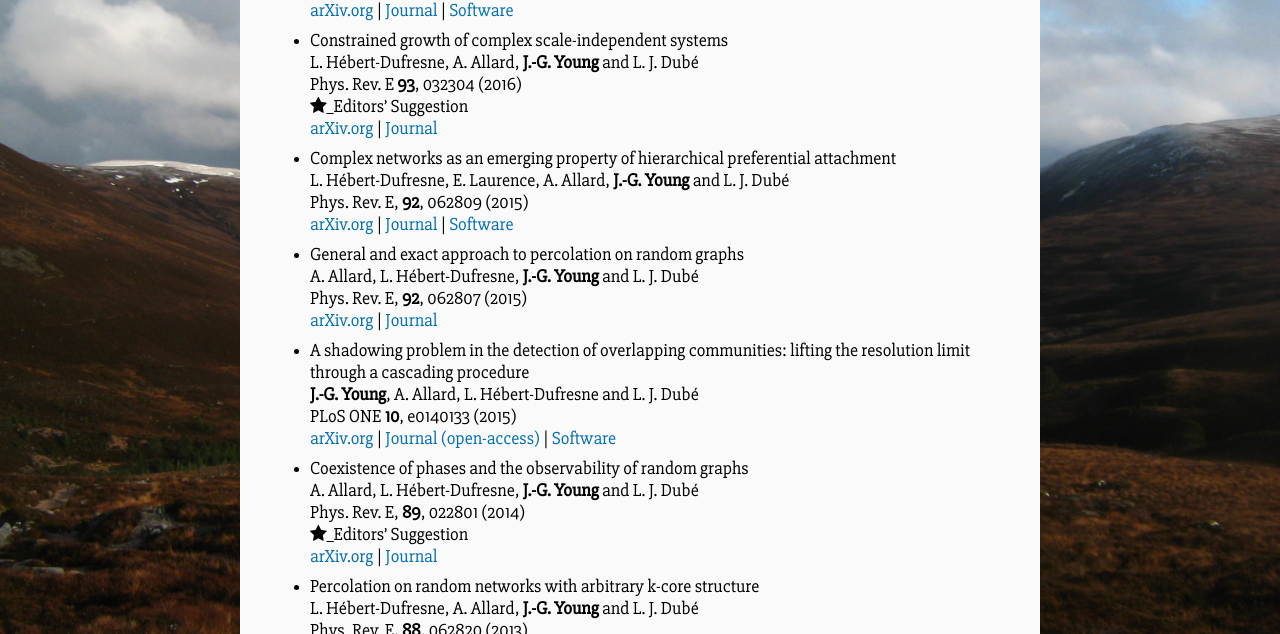
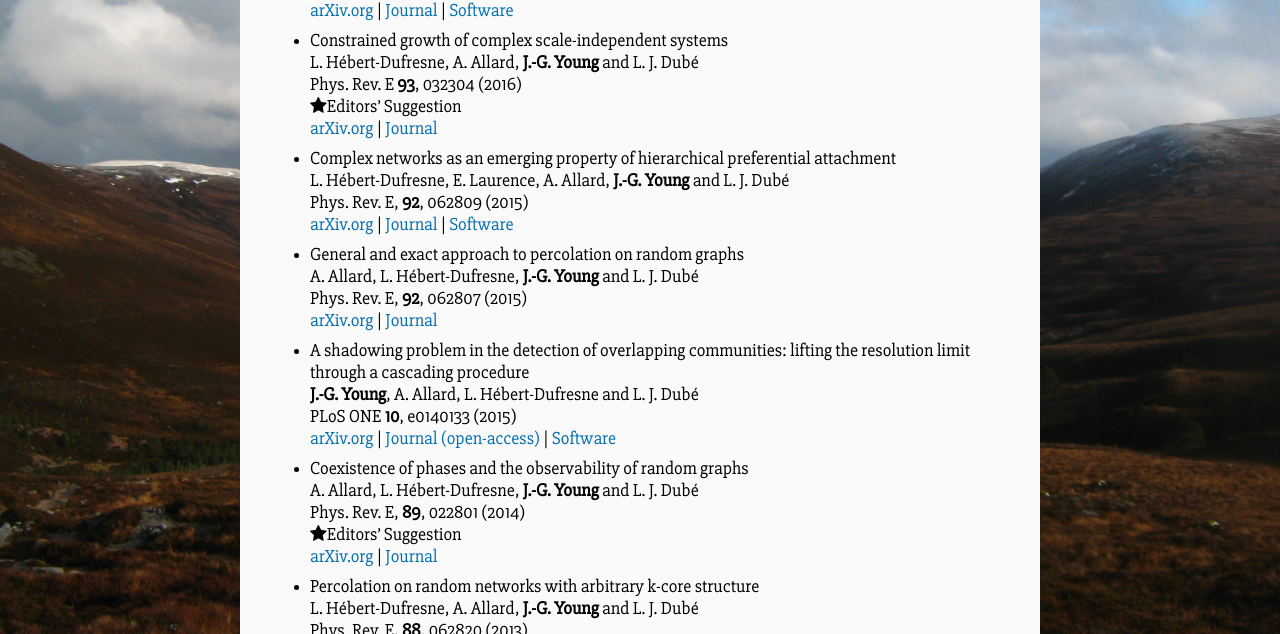
Before and after one commit to jg-you/jg-you.github.io, a Jekyll site: the page built from publications.md, in a window 1280 px wide and 900 px high, scrolled down 1029 px. Shown: the part 165-799 px from the top of the window. Built offline with Jekyll 4.4.1, drawn with Linux system fonts in a browser that asks for light colours; some web fonts are replaced; comment, search, counter and statistics services are not loaded; some of the changed text lies outside the part shown.

Commit message:
Update publications.md

```diff
--- a/publications.md
+++ b/publications.md
@@ -40,7 +40,7 @@ Phys. Rev. E **94**, 022317 (2016)<br/>
 * Constrained growth of complex scale-independent systems<br/>
 L. Hébert-Dufresne, A. Allard, **J.-G. Young** and L. J. Dubé<br/>
 Phys. Rev. E **93**, 032304 (2016)<br/>
-<i class="fa fa-star" aria-hidden="true"></i>_Editors' Suggestion<br/>
+<i class="fa fa-star" aria-hidden="true"></i>Editors' Suggestion<br/>
 [arXiv.org](http://arxiv.org/abs/1310.0112) | [Journal](http://dx.doi.org/10.1103/PhysRevE.93.032304)
 
 * Complex networks as an emerging property of hierarchical preferential attachment<br/>
@@ -64,7 +64,7 @@ PLoS ONE **10**, e0140133 (2015)<br/>
 * Coexistence of phases and the observability of random graphs<br/>
 A. Allard, L. Hébert-Dufresne, **J.-G. Young** and L. J. Dubé<br/>
 Phys. Rev. E, **89**, 022801 (2014)<br/>
-<i class="fa fa-star" aria-hidden="true"></i>_Editors' Suggestion<br/>
+<i class="fa fa-star" aria-hidden="true"></i>Editors' Suggestion<br/>
 [arXiv.org](http://arxiv.org/abs/1309.7983) | [Journal](http://dx.doi.org/10.1103/PhysRevE.89.022801)
 
 * Percolation on random networks with arbitrary k-core structure<br/>
@@ -130,7 +130,7 @@ High-Oder Models in Network Science (HONS 2017)<br/>
 L. Hébert-Dufresne*, E. Laurence, A. Allard, **J.-G. Young** and L. J. Dubé<br/>
 9th International School and Conference on Network Science (NetSci 2014)<br/>
 <span class="faded">Berkeley, CA, USA<br/></span>
-<i class="fa fa-star" aria-hidden="true"></i> _Outstanding Poster Award<br/>
+<i class="fa fa-star" aria-hidden="true"></i> Outstanding Poster Award<br/>
 [Abstract](files/netsci2014_LHDAbstract.pdf) |
 [Poster](files/netsci2014_LHDPoster.pdf) |
 [Printer friendly poster](files/netsci2014_LHDPoster_printer.pdf)
```
